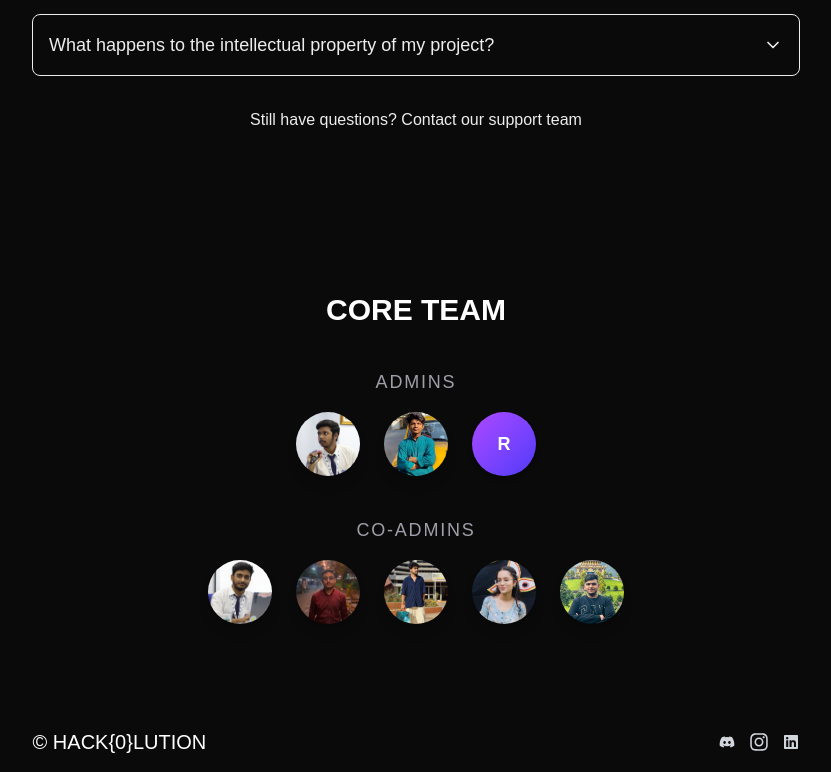
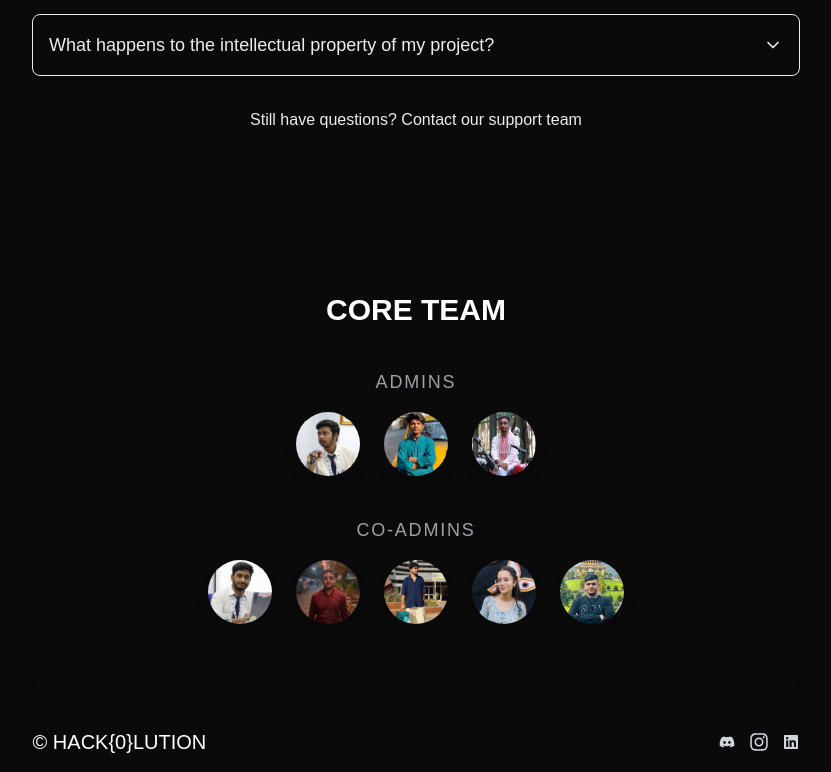
Before and after one commit to Souvik0216J/Hack-O-Lution-2025, a Next.js app: page / in a window 1280 px wide. Shown: the part 2644-3416 px from the top of the page, without its empty margins (224-1055 px from the left). Built offline with nearby package versions, Linux system fonts and the light colour scheme.

Commit message:
add another admin image

```diff
--- a/src/components/Team.tsx
+++ b/src/components/Team.tsx
@@ -36,7 +36,7 @@ export default function TeamMembers(): React.ReactElement {
       },
       {
         name: "Rohan Sinha",
-        image: null,
+        image: "/team/rohan.jpg",
         designation: "Logistic",
         linkedin: "https://www.linkedin.com/in/rohan-sinha-0b926225a",
       }
```
Also changed, not shown: public/team/rohan.jpg (added).
